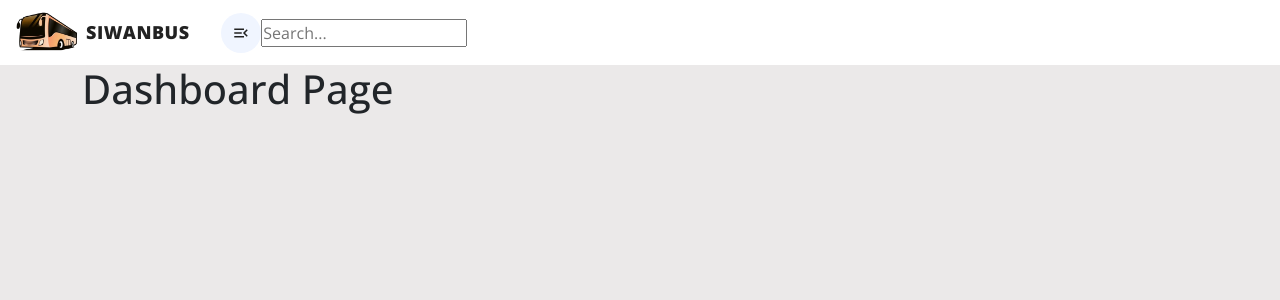
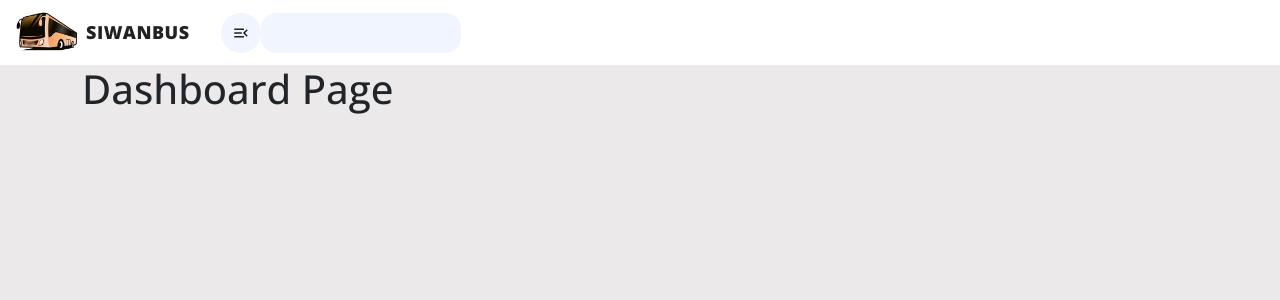
Before and after one commit to sultanrepo/SiwanBusAdminDashboard, a React (Vite) app in the folder SiwanBusAdminPanel/: page / in a window 1280 px wide. Shown: the top 300 px of the page. Built offline with nearby package versions, Linux system fonts and the light colour scheme.

Commit message:
feat: add styles for SearchBox component and update input structure

```diff
--- a/SiwanBusAdminPanel/src/App.css
+++ b/SiwanBusAdminPanel/src/App.css
@@ -52,3 +52,10 @@ header button.rounded-circle:hover {
 header button.rounded-circle:focus {
     box-shadow: none !important;
 }
+
+.search-box {
+    width: 200px;
+    height: 40px;
+    background: #f0f5ff;
+    border-radius: 15px;
+}
--- a/SiwanBusAdminPanel/src/components/SearchBox/index.jsx
+++ b/SiwanBusAdminPanel/src/components/SearchBox/index.jsx
@@ -3,7 +3,7 @@ import React from "react";
 const SearchBox = () => {
     return(
         <div className="search-box">
-            <input type="text" placeholder="Search..." />
+            {/* <input className="search-input" type="text" placeholder="Search..." /> */}
         </div>
     )
 }
```
